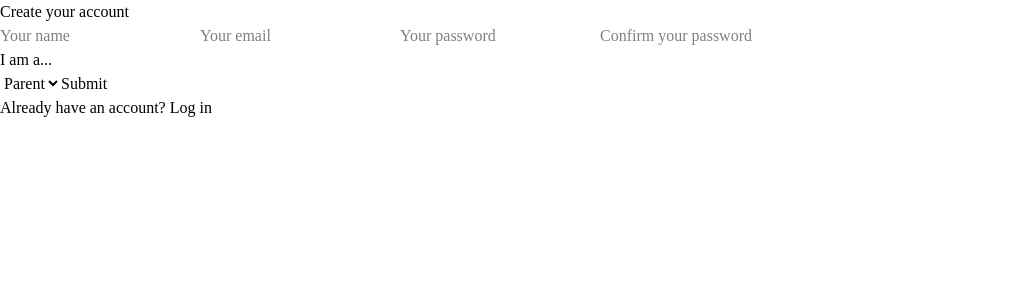
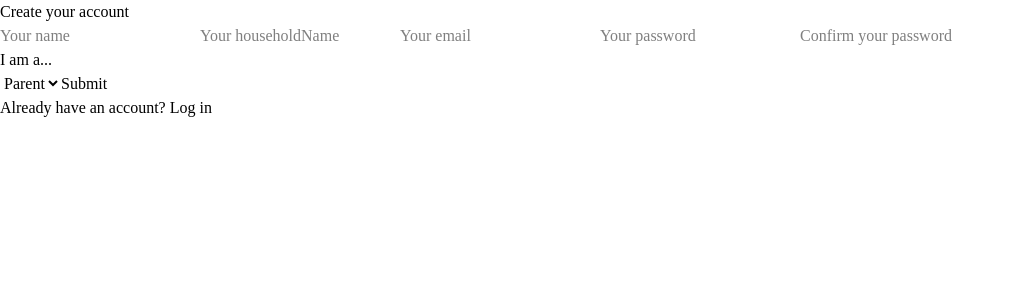
Before and after one commit to Aisha-Umar/HabitHouse, a React (Vite) app: page /signup in a window 1280 px wide. Shown: the top 300 px of the page, without its empty margins (0-1014 px from the left). Built offline with nearby package versions, Linux system fonts and the light colour scheme.

Commit message:
added household input in sign up

```diff
--- a/src/pages/SignUpPage.jsx
+++ b/src/pages/SignUpPage.jsx
@@ -8,7 +8,8 @@ function SignUpPage(){
         email:'',
         password:'',
         confirmPassword:'',
-        role:'parent'
+        role:'parent',
+        householdName:''
     })
 
     const handleSubmit= async (e) => {
@@ -18,7 +19,7 @@ function SignUpPage(){
                 alert('Passwords do not match')
                 return
             }
-            const response = await fetch('/api/auth/signup', {
+            const response = await fetch('/api/auth', {
             method:'POST',
             headers:{'Content-Type': 'application/json'},
             body:JSON.stringify(formData)
@@ -45,6 +46,14 @@ function SignUpPage(){
             placeholder="Your name"
             value={formData.name}
             onChange={(e) => setFormData({...formData, name: e.target.value})}
+            className="w-full border border-gray-300 rounded-lg px-4 py-2 mb-4"
+          />
+
+          <input
+            type="text"
+            placeholder="Your householdName"
+            value={formData.householdName}
+            onChange={(e) => setFormData({...formData, householdName: e.target.value})}
             className="w-full border border-gray-300 rounded-lg px-4 py-2 mb-4"
           />
 
```
Also changed, not shown: 1 other file (tests, documents, lock files or other folders).
